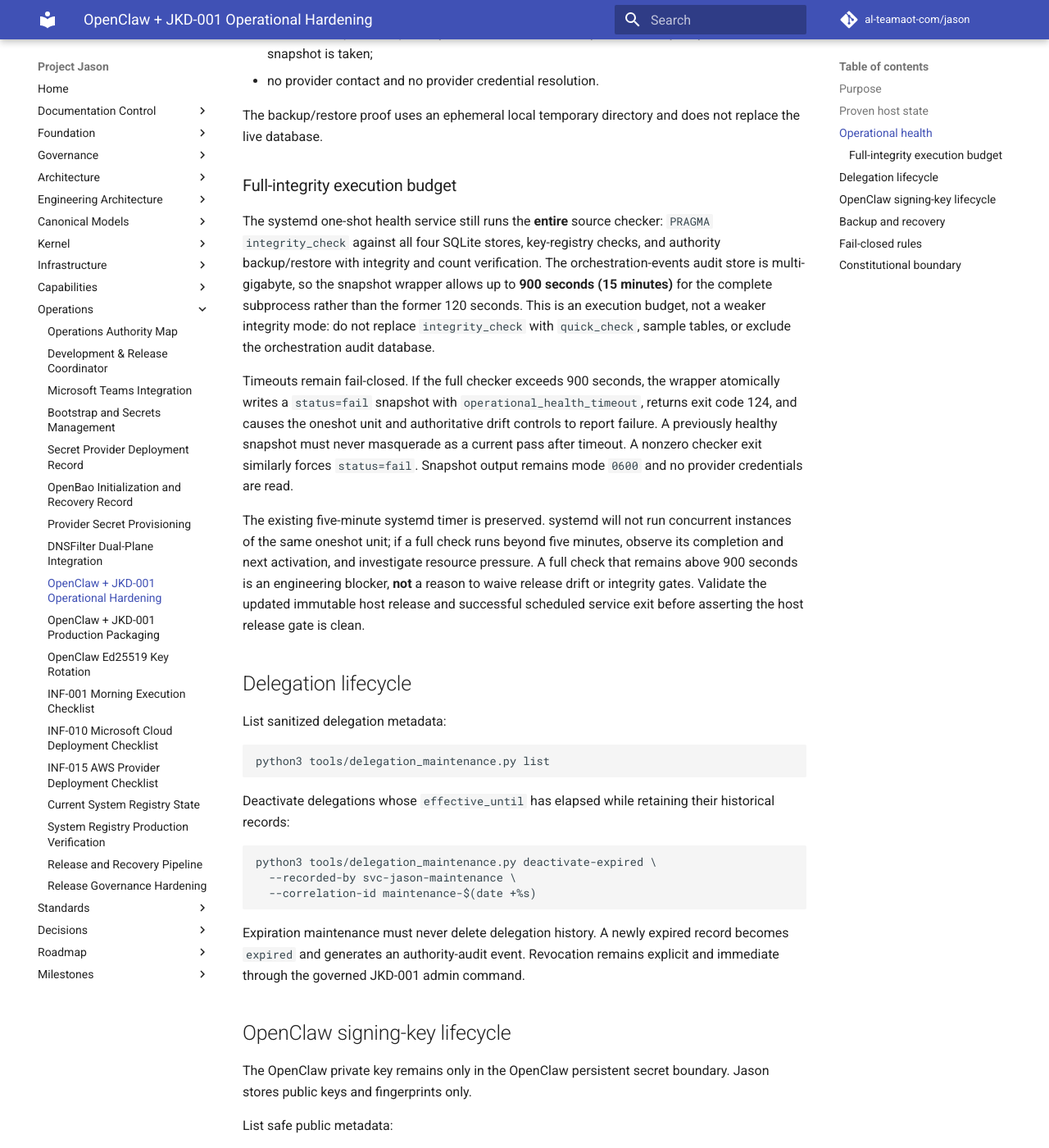
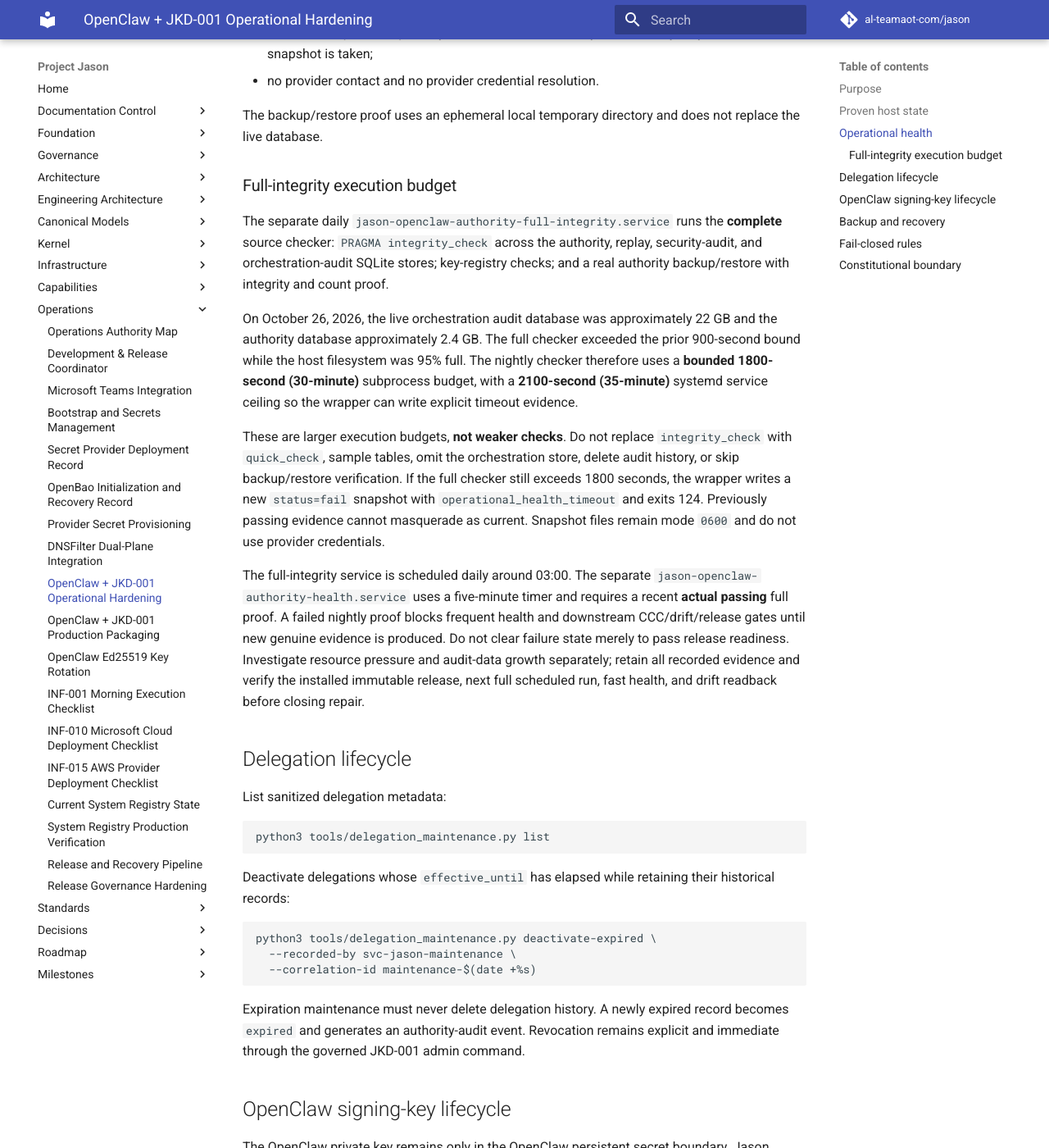
Before and after one commit to al-teamaot-com/jason, an MkDocs documentation site: the page built from docs/operations/OpenClaw-JKD001-Operational-Hardening.md, in a window 1280 px wide and 1400 px high, scrolled down 1182 px. Shown: the whole window at 82% size. Built offline with MkDocs 1.6.1 and Material for MkDocs 9.7.7, drawn with Linux system fonts in a browser that asks for light colours; comment, search, counter and statistics services are not loaded.

Commit message:
docs: record bounded nightly integrity proof budget and cascading health gates

```diff
--- a/docs/operations/OpenClaw-JKD001-Operational-Hardening.md
+++ b/docs/operations/OpenClaw-JKD001-Operational-Hardening.md
@@ -40,30 +40,34 @@
 
 ### Full-integrity execution budget
 
-The systemd one-shot health service still runs the **entire** source checker:
-`PRAGMA integrity_check` against all four SQLite stores, key-registry checks,
-and authority backup/restore with integrity and count verification. The
-orchestration-events audit store is multi-gigabyte, so the snapshot wrapper
-allows up to **900 seconds (15 minutes)** for the complete subprocess rather
-than the former 120 seconds. This is an execution budget, not a weaker
-integrity mode: do not replace `integrity_check` with `quick_check`, sample
-tables, or exclude the orchestration audit database.
+The separate daily `jason-openclaw-authority-full-integrity.service` runs the
+**complete** source checker: `PRAGMA integrity_check` across the authority,
+replay, security-audit, and orchestration-audit SQLite stores; key-registry
+checks; and a real authority backup/restore with integrity and count proof.
 
-Timeouts remain fail-closed. If the full checker exceeds 900 seconds, the
-wrapper atomically writes a `status=fail` snapshot with
-`operational_health_timeout`, returns exit code 124, and causes the oneshot
-unit and authoritative drift controls to report failure. A previously healthy
-snapshot must never masquerade as a current pass after timeout. A nonzero
-checker exit similarly forces `status=fail`. Snapshot output remains mode
-`0600` and no provider credentials are read.
+On October 26, 2026, the live orchestration audit database was approximately
+22 GB and the authority database approximately 2.4 GB. The full checker
+exceeded the prior 900-second bound while the host filesystem was 95% full.
+The nightly checker therefore uses a **bounded 1800-second (30-minute)**
+subprocess budget, with a **2100-second (35-minute)** systemd service ceiling
+so the wrapper can write explicit timeout evidence.
 
-The existing five-minute systemd timer is preserved. systemd will not run
-concurrent instances of the same oneshot unit; if a full check runs beyond
-five minutes, observe its completion and next activation, and investigate
-resource pressure. A full check that remains above 900 seconds is an
-engineering blocker, **not** a reason to waive release drift or integrity
-gates. Validate the updated immutable host release and successful scheduled
-service exit before asserting the host release gate is clean.
+These are larger execution budgets, **not weaker checks**. Do not replace
+`integrity_check` with `quick_check`, sample tables, omit the orchestration
+store, delete audit history, or skip backup/restore verification. If the full
+checker still exceeds 1800 seconds, the wrapper writes a new `status=fail`
+snapshot with `operational_health_timeout` and exits 124. Previously passing
+evidence cannot masquerade as current. Snapshot files remain mode `0600`
+and do not use provider credentials.
+
+The full-integrity service is scheduled daily around 03:00. The separate
+`jason-openclaw-authority-health.service` uses a five-minute timer and
+requires a recent **actual passing** full proof. A failed nightly proof blocks
+frequent health and downstream CCC/drift/release gates until new genuine
+evidence is produced. Do not clear failure state merely to pass release
+readiness. Investigate resource pressure and audit-data growth separately;
+retain all recorded evidence and verify the installed immutable release,
+next full scheduled run, fast health, and drift readback before closing repair.
 
 ## Delegation lifecycle
 
```
